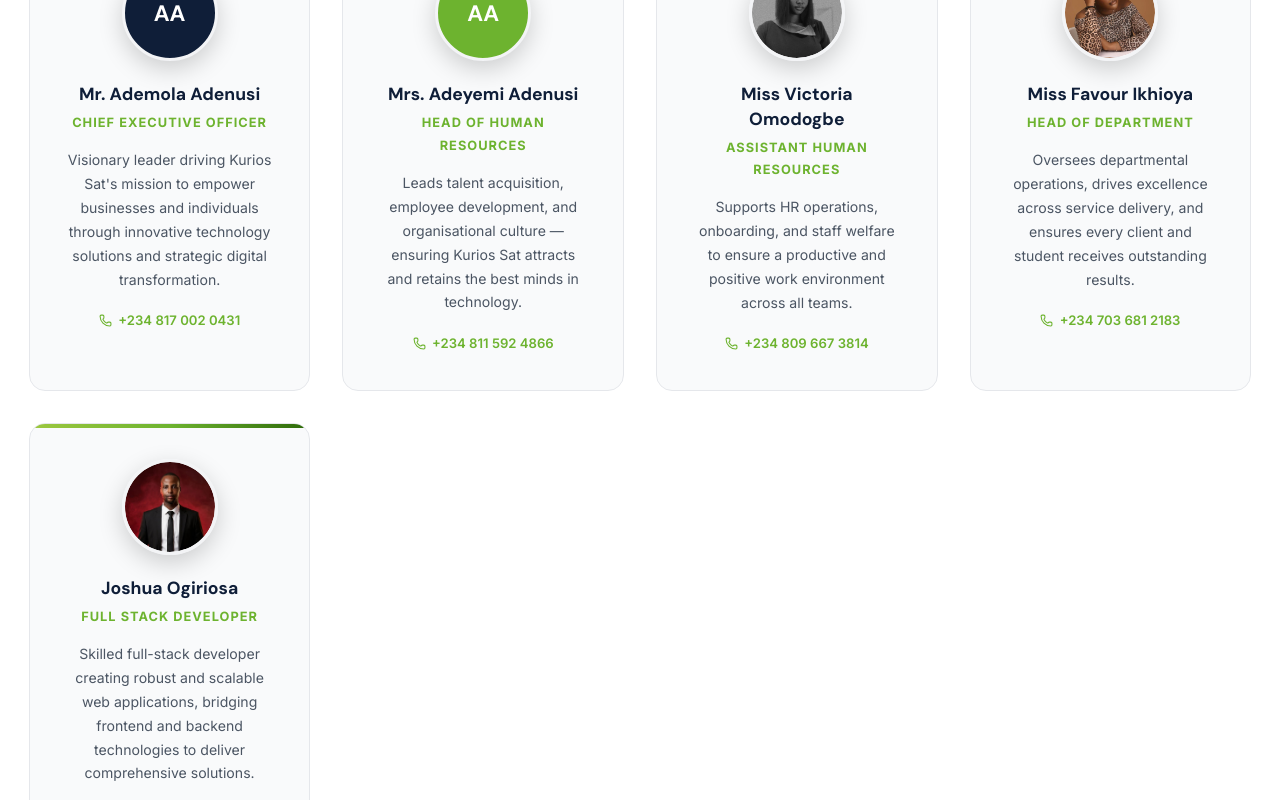
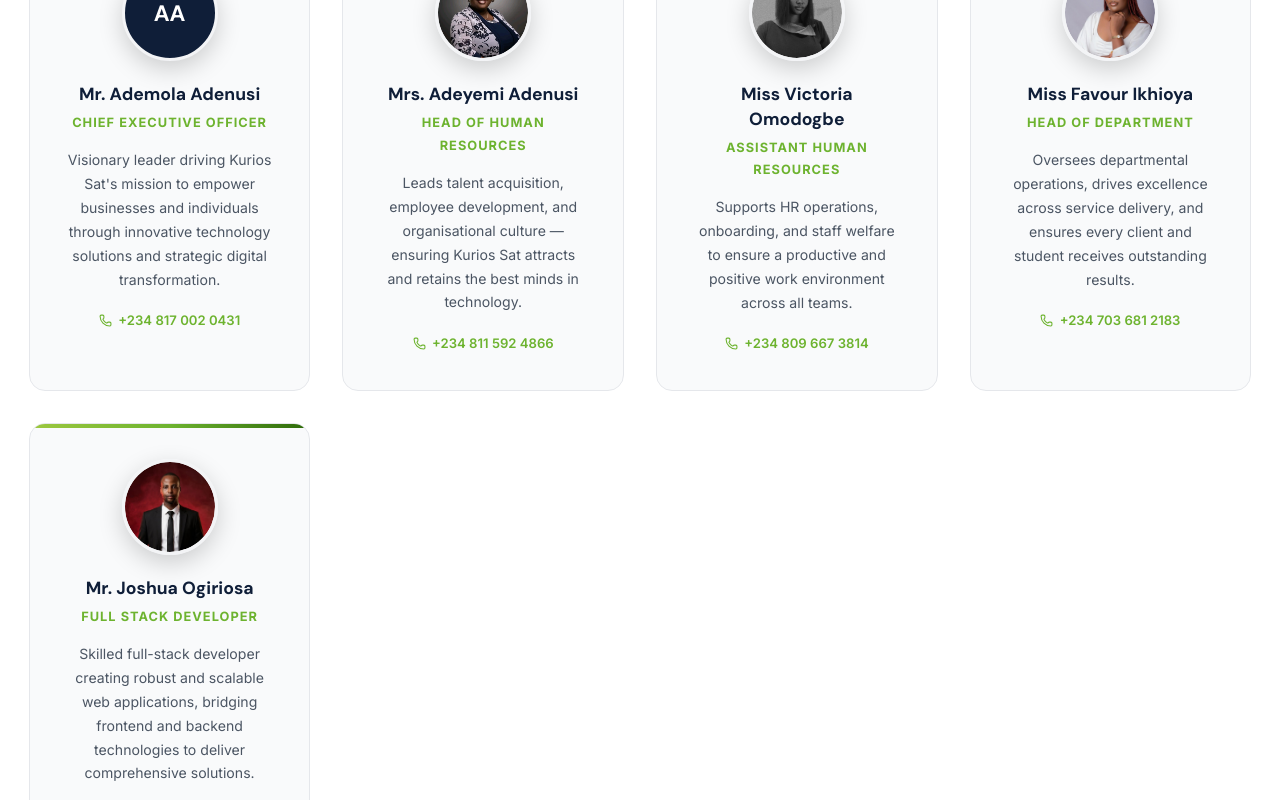
Before and after one commit to Uni-Jay/kurios-sat, a React (Vite) app: page / in a window 1280 px wide. Shown: the part 3217-4017 px from the top of the page. Built offline with nearby package versions, Linux system fonts and the light colour scheme.

Commit message:
Update commit

```diff
--- a/src/components/Team.tsx
+++ b/src/components/Team.tsx
@@ -2,6 +2,7 @@ import { Phone } from 'lucide-react'
 import favourImg from '../assets/images/favour.jpeg'
 import victoriaImg from '../assets/images/victoria.jpeg'
 import joshuaImg from '../assets/images/joshua.jpeg'
+import adeyemiImg from '../assets/images/adeyemi.jpeg'
 
 interface TeamMember {
   name: string
@@ -29,6 +30,7 @@ const team: TeamMember[] = [
     bio: 'Leads talent acquisition, employee development, and organisational culture — ensuring Kurios Sat attracts and retains the best minds in technology.',
     initials: 'AA',
     color: '#6DB32F',
+    image: adeyemiImg,
   },
   {
     name: 'Miss Victoria Omodogbe',
@@ -49,7 +51,7 @@ const team: TeamMember[] = [
     image: favourImg,
   },
   {
-    name: 'Joshua Ogiriosa',
+    name: 'Mr. Joshua Ogiriosa',
     role: 'Full Stack Developer',
     phone: '+234 907 605 2317',
     bio: 'Skilled full-stack developer creating robust and scalable web applications, bridging frontend and backend technologies to deliver comprehensive solutions.',
```
Also changed, not shown: src/assets/images/adeyemi.jpeg (added), src/assets/images/favour.jpeg.
